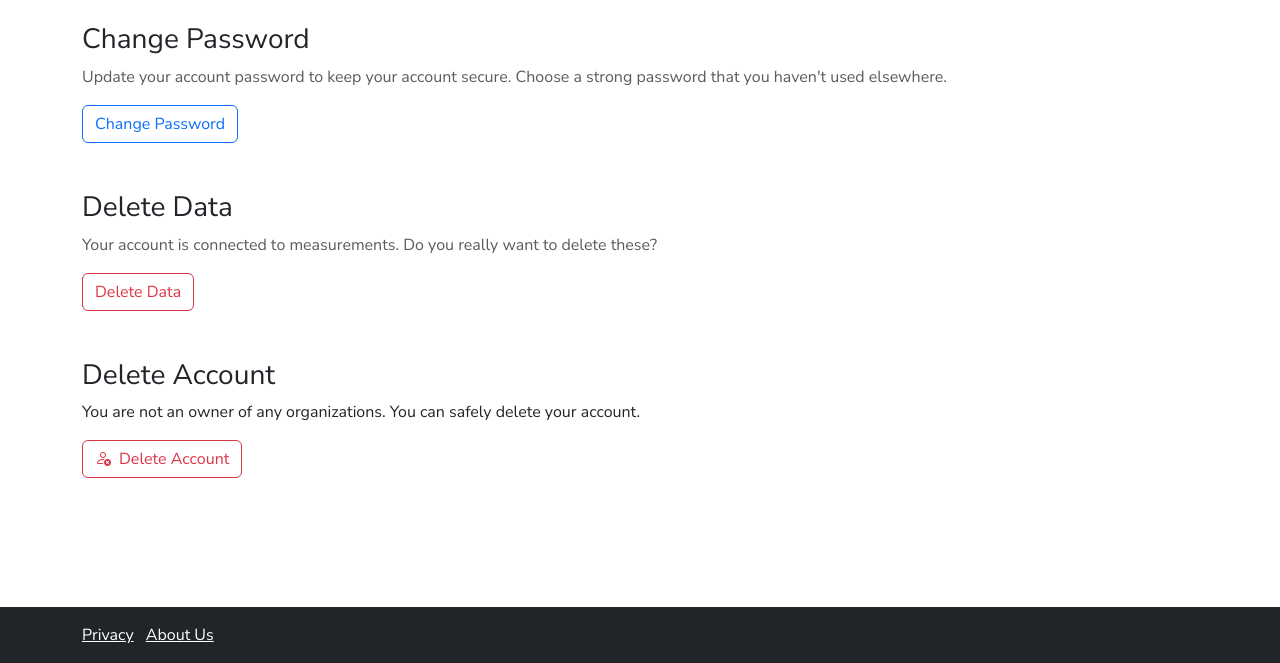
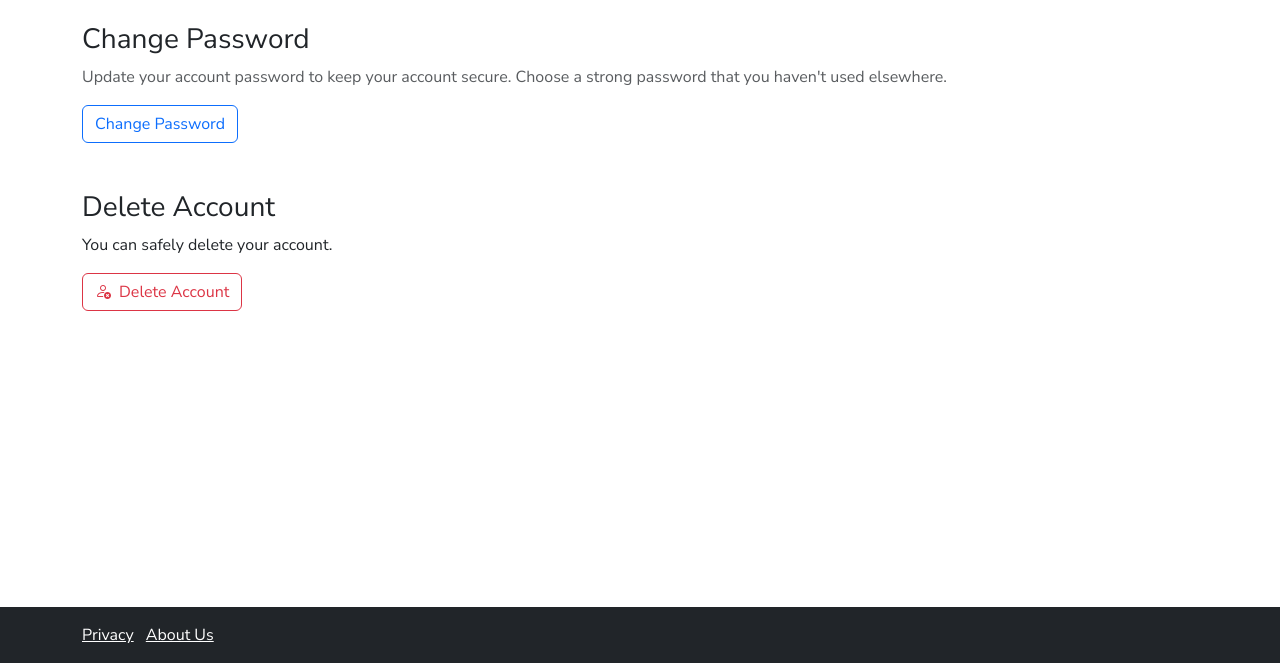
Before and after one commit to silvioheinze/klubtool, a Django app: page /user/settings/ in a window 1280 px wide. Shown: the part 137-800 px from the top of the page. Run offline with Django 5.2, Linux system fonts and the light colour scheme; the visitor is signed in with stand-in values (Sample User, id 1); some libraries are stand-ins or nearby versions.

Commit message:
Refactor user settings template: remove data deletion section and simplify account deletion instructions for users without organization ownership.

```diff
--- a/app/templates/user/settings.html
+++ b/app/templates/user/settings.html
@@ -12,48 +12,11 @@
 <p class="text-muted mb-3">{% trans "Update your account password to keep your account secure. Choose a strong password that you haven't used elsewhere." %}</p>
 <a class="btn btn-outline-primary" href="{% url 'account_change_password' %}">{% trans "Change Password" %}</a>
 
-<h3 class="mt-5">{% trans "Delete Data" %}</h3>
-<p class="text-muted mb-3">{% trans "Your account is connected to" %} {{ user.measurements.count|intcomma }} {% trans "measurements. Do you really want to delete these?" %}</p>
-<a class="btn btn-outline-danger" href="{% url 'data-delete' %}">{% trans "Delete Data" %}</a>
+<h3 class="mt-5">{% trans "Delete Account" %}</h3>
 
-<h3 class="mt-5">{% trans "Delete Account" %}</h3>
-{% if user.owned_organizations.exists %}
-    <div class="alert alert-warning">
-        <h5><i class="bi bi-exclamation-triangle me-2"></i>{% trans "Cannot Delete Account" %}</h5>
-        <p>{% trans "Your account is currently an owner in these organizations:" %}</p>
-        <ul class="list-group list-group-flush mb-3">
-            {% for org in user.owned_organizations.all %}
-                <li class="list-group-item d-flex justify-content-between align-items-center">
-                    <div>
-                        <strong>{{ org.name }}</strong>
-                        {% if org.description %}
-                            <br><small class="text-muted">{{ org.description|truncatewords:10 }}</small>
-                        {% endif %}
-                    </div>
-                    <div>
-                        <a href="{% url 'organizations-detail' org.pk %}" class="btn btn-sm btn-outline-primary me-2">
-                            <i class="bi bi-eye me-1"></i>{% trans "View" %}
-                        </a>
-                        <a href="{% url 'organizations-update' org.pk %}" class="btn btn-sm btn-outline-warning">
-                            <i class="bi bi-pencil me-1"></i>{% trans "Edit" %}
-                        </a>
-                    </div>
-                </li>
-            {% endfor %}
-        </ul>
-        <p class="mb-0"><strong>{% trans "You must remove yourself, transfer ownership, or delete these organizations before you can delete your user." %}</strong></p>
-    </div>
-    <button class="btn btn-outline-danger" disabled>
-        <i class="bi bi-person-x me-2"></i>{% trans "Delete Account" %}
-    </button>
-    <small class="form-text text-muted d-block mt-2">
-        <i class="bi bi-info-circle me-1"></i>{% trans "The delete account button will be enabled once you are no longer an owner of any organizations." %}
-    </small>
-{% else %}
-    <p>{% trans "You are not an owner of any organizations. You can safely delete your account." %}</p>
-    <a class="btn btn-outline-danger" href="{% url 'account-delete' %}">
+    <p>{% trans "You can safely delete your account." %}</p>
+    <a class="btn btn-outline-danger" href="{% url 'user-delete' %}">
         <i class="bi bi-person-x me-2"></i>{% trans "Delete Account" %}
     </a>
-{% endif %}
 
 {% endblock content %}
```
